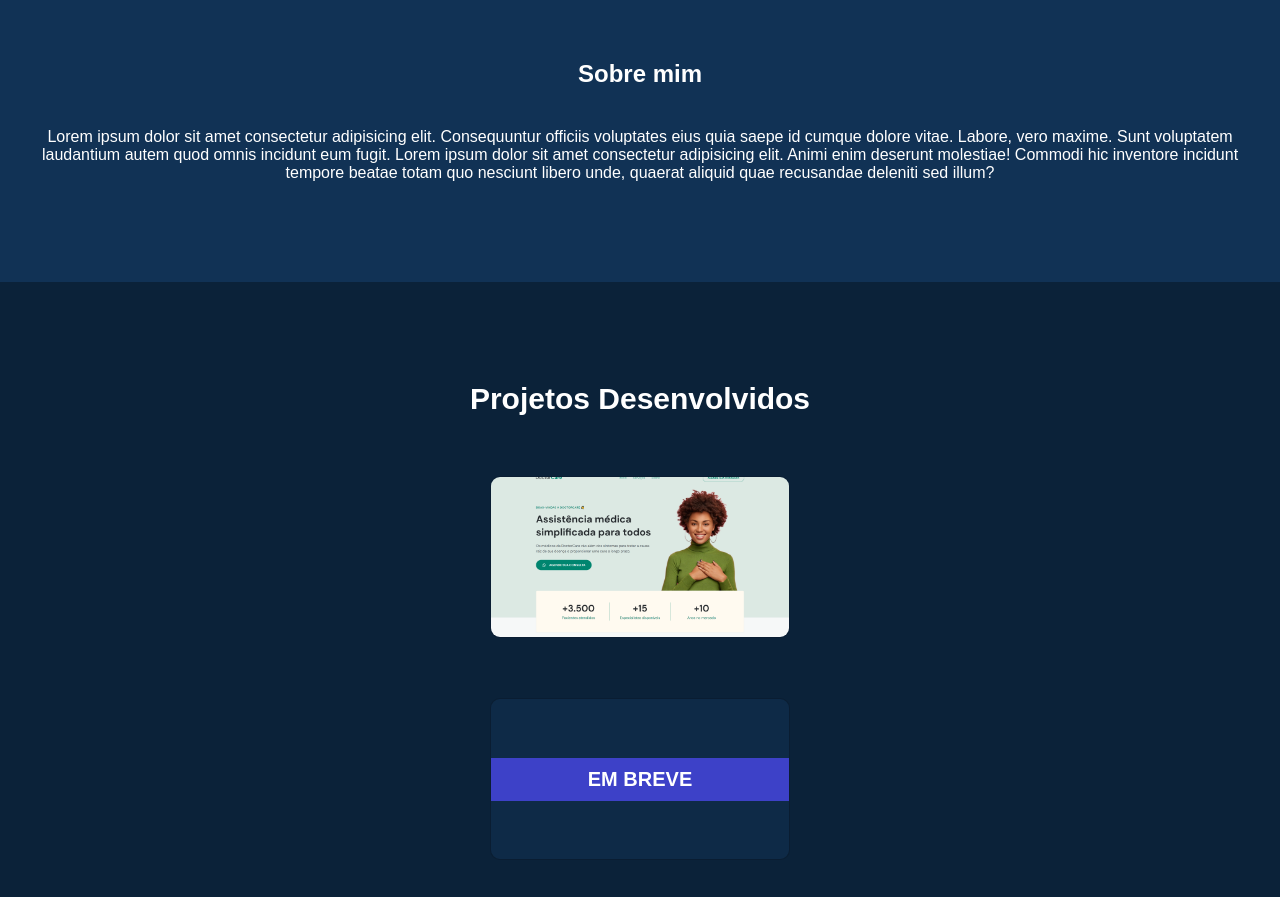
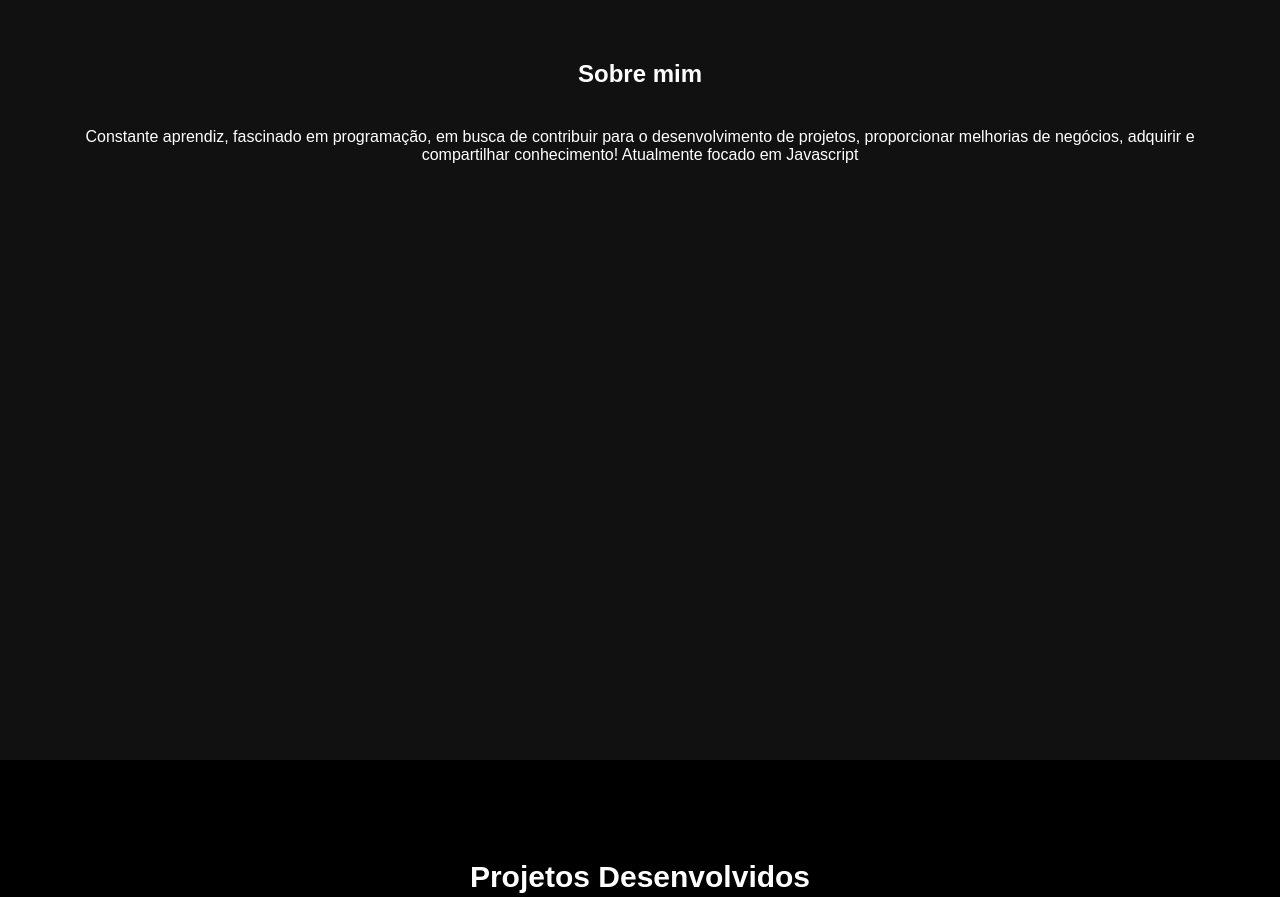
Before and after one commit to dionebraz/portfolio, a plain HTML site: page index.html in a window 1280 px wide. Shown: the part 840-1737 px from the top of the page. Drawn offline with Linux system fonts and the light colour scheme.

Commit message:
Alteração de background e pequenas adições

```diff
--- a/assets/css/index.css
+++ b/assets/css/index.css
@@ -112,9 +112,10 @@ section .title-section {
 /* =============================>> [ SECTION ABOUT ] <<============================= */
 
 section.about {
+    height: 100vh;
     padding: 10rem 0;
     text-align: center;
-    background-color: #113255;
+    background-color: #111;
 }
 
 section.about h2 {
@@ -129,8 +130,8 @@ section.projects {
     align-items: center;
     gap: 6rem;
     padding-top: 10rem;
+    padding-bottom: 2rem;
     height: 100vh;
-    background-color: #0B2239;
 }
 
 section .card {
@@ -186,6 +187,7 @@ footer {
     gap: 5px;
     align-items: center;
     justify-content: center;
+    background-color: #111;
 }
 
 footer span {
--- a/index.html
+++ b/index.html
@@ -51,8 +51,7 @@
         <div class="wrapper">
             <h2 class="title__section">Sobre mim</h2>
             <p>
-                Lorem ipsum dolor sit amet consectetur adipisicing elit. Consequuntur officiis voluptates eius quia saepe id cumque dolore vitae. Labore, vero maxime. Sunt voluptatem laudantium autem quod omnis incidunt eum fugit.
-                Lorem ipsum dolor sit amet consectetur adipisicing elit. Animi enim deserunt molestiae! Commodi hic inventore incidunt tempore beatae totam quo nesciunt libero unde, quaerat aliquid quae recusandae deleniti sed illum?
+                Constante aprendiz, fascinado em programação, em busca de contribuir para o desenvolvimento de projetos, proporcionar melhorias de negócios, adquirir e compartilhar conhecimento! Atualmente focado em Javascript
             </p>
         </div>
     </section>
```
